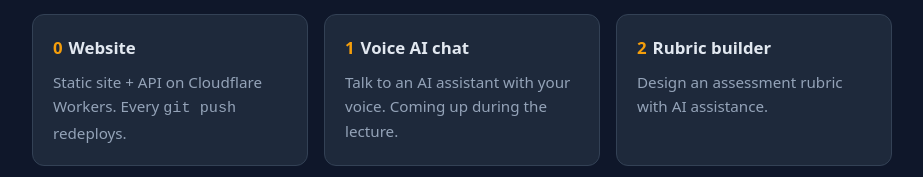
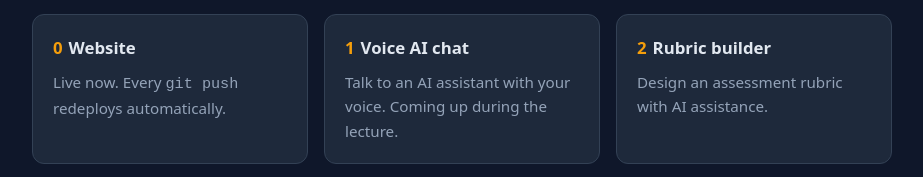
Before and after one commit to tatarat-code/UTM-vibe-coding, a website: page public/index.html in a window 1280 px wide. Shown: the part 371-548 px from the top of the page, without its empty margins (178-1101 px from the left). Drawn offline with Linux system fonts and the light colour scheme; no server answers.

Commit message:
Switch API key name to OPENAI_API_KEY; update Website card text
Co-Authored-By: Claude Opus 5 <noreply@anthropic.com>

```diff
--- a/public/index.html
+++ b/public/index.html
@@ -64,7 +64,7 @@
     <div class="grid">
       <div class="card">
         <h2><span class="step">0</span>Website</h2>
-        <p>Static site + API on Cloudflare Workers. Every <code>git push</code> redeploys.</p>
+        <p>Live now. Every <code>git push</code> redeploys automatically.</p>
       </div>
       <div class="card">
         <h2><span class="step">1</span>Voice AI chat</h2>
```
Also changed, not shown: README.md, 1 other file.
